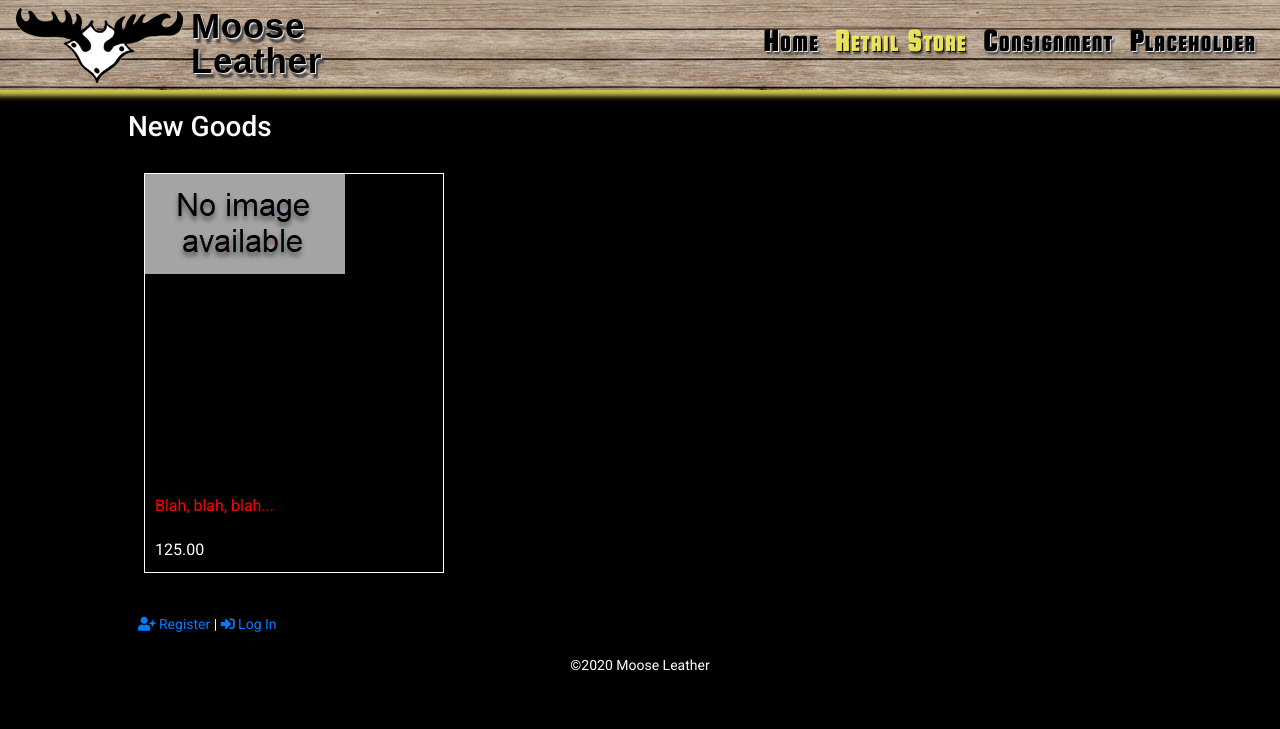
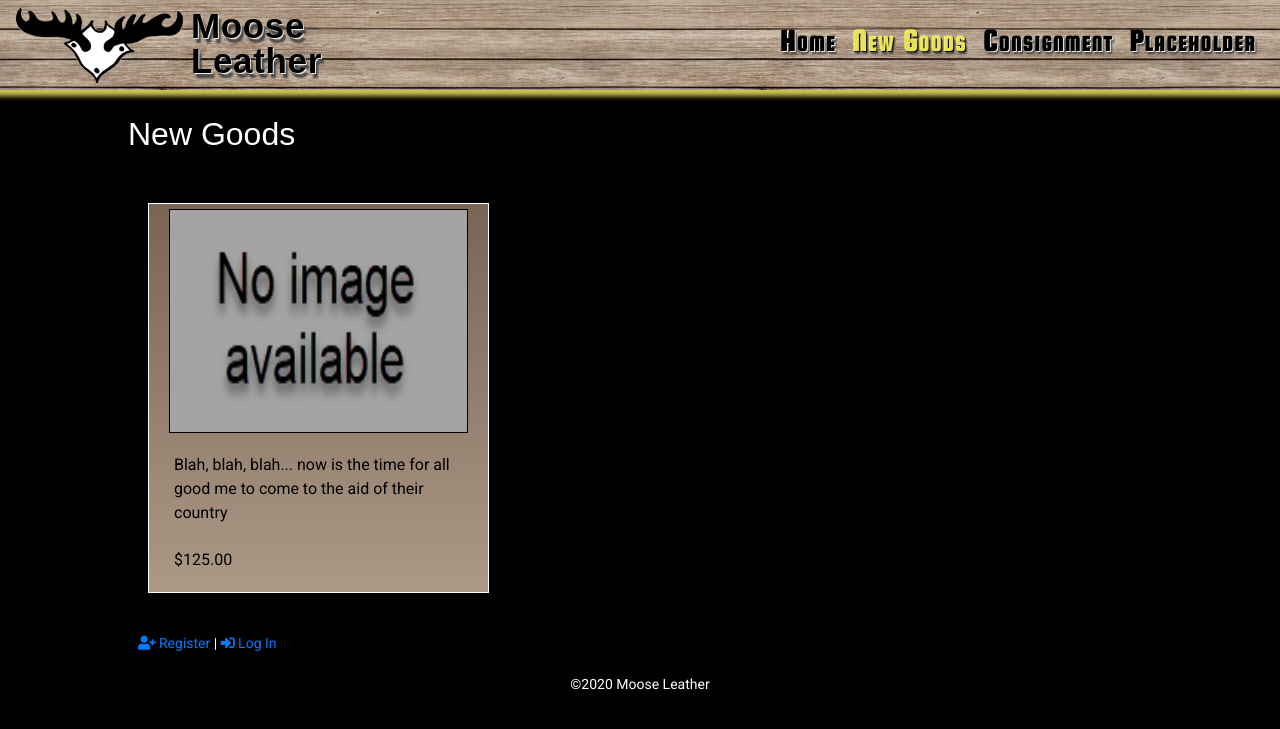
Before and after one commit to swendt57/moose_leather_project, a Django app: page /products/ in a window 1280 px wide. Shown: the top 729 px of the page. Run offline with Django 3.2, Linux system fonts and the light colour scheme; data comes from the database, SQL or seed files in the repository; parts of the project's set-up code (start-up, migrations or seed data) failed here and were passed over; some libraries are stand-ins or nearby versions; some web fonts are replaced.

Commit message:
working on the templates and styles for products

```diff
--- a/moose_leather/settings.py
+++ b/moose_leather/settings.py
@@ -13,6 +13,7 @@
 import os
 import dj_database_url
 import sys
+from django.contrib.messages import constants as messages
 
 if os.path.exists('env.py'):
     import env
@@ -160,3 +161,8 @@
 EMAIL_HOST = 'smtp.gmail.com'
 EMAIL_HOST_USER = os.environ.get('EMAIL_ADDRESS')
 EMAIL_HOST_PASSWORD = os.environ.get('EMAIL_HOST_PASSWORD')
+
+
+MESSAGE_TAGS = {
+    messages.ERROR: 'danger',
+}
--- a/products/forms.py
+++ b/products/forms.py
@@ -1,5 +1,5 @@
 from django import forms
-from .models import Item, Category
+from .models import Item
 
 
 class ConsignmentForm(forms.ModelForm):
--- a/products/templates/retail_items.html
+++ b/products/templates/retail_items.html
@@ -2,15 +2,16 @@
 
 {% block content %}
 
+<div class="container-fluid">
     <div class="row row-flex">
         {% for item in retail_items %}
-        <div class="col-xs-10 col-xs-offset-1 col-sm-offset-0 col-sm-6 col-md-4 display panel panel-default">
-            <div class="panel-body">
-                <div class="product" style="background-image: url('{{ MEDIA_URL }}{{ item.image }}')"></div>
-
-                <h4>{{ item.name }}<img src="{{ MEDIA_URL }}{{ item.image }}"></h4>
-                <p class="product-description">{{ item.description }}</p>
-                <p>{{ item.price }}</p>
+        <div class="col-xs-10 col-xs-offset-1 col-sm-offset-0 col-sm-6 col-md-4 display panel-body">
+            <h4>{{ item.title }}</h4>
+            <div class="item-photo" style="background-image: url('{{ MEDIA_URL }}{{ item.image }}')"></div>
+            <div class="product-description">
+                <p class="description">{{ item.description }} now is the time for all good me to come to the aid of their country</p>
+                <p>${{ item.price }}</p>
+            </div>
 
 {#                <form method="POST" action="{% url 'add_to_cart' product.id %}">#}
 {#                    {% csrf_token %}#}
@@ -21,9 +22,28 @@
 {#                        </span>#}
 {#                    </div>#}
 {#                </form>#}
-            </div>
         </div>
         {% endfor %}
     </div>
+</div>
+    <script src="https://code.jquery.com/jquery-3.4.1.js"></script>
+    <script>
+    $(document).ready(function() {
+        let photo = $('.item-photo');
+        let parent = photo.parent();
+        let photoWidth = parent.width() - 10;
+        let photoHeight = photoWidth * .75;
+
+        photo.css({'width': photoWidth, 'height': photoHeight});
+
+        $(window).resize(function(e) {
+            photoWidth = parent.width() -20;
+            photoHeight = photoWidth * .75;
+            photo.css({'width': photoWidth, 'height': photoHeight});
+        });
+    });
+
+
+    </script>
 
 {% endblock %}
--- a/static/css/style.css
+++ b/static/css/style.css
@@ -261,32 +261,10 @@
 /*---------------Products---------------*/
 
 .item-photo {
-    background-position: center center;
-    background-repeat: no-repeat;
-    position: absolute;
-    width: 200px;
-    height: 150px;
-    transition: width 1s, height 1s;
-    margin: 0 auto;
+    /*text-align: center;*/
     background-size: 100% 100%;
-    border: 1px solid blue;
-
-    /*transition: background-size 1s ease-in;*/
-    /*-moz-transition: background-size 1s ease-in;*/
-    /*-ms-transition: background-size 1s ease-in;*/
-    /*-o-transition: background-size 1s ease-in;*/
-    /*-webkit-transition: background-size 1s ease-in;*/
-}
-
-.item-photo:hover {
-    /*width: 400px;*/
-    height: 300px;
-    /*border: 3px solid red;*/
-    width: 400px;
-    left: -25px;
-
-    /*background-size: 100% 100%;*/
-
+    border: 1px solid black;
+    margin: auto;
 }
 
 .panel {
@@ -299,13 +277,22 @@
 }
 
 .panel-body {
-    width: 300px;
-    height: 400px;
+    /*width: 300px;*/
+    /*height: 400px;*/
     /*border: 1px solid #ddd;*/
     border: 1px solid white;
-    /*background-image: linear-gradient(#796553, #ac9886);*/
+    background-image: linear-gradient(#796553, #ac9886);
     margin: 20px;
+    /*text-align: center;*/
 }
+
+.panel-body h4 {
+    margin: 5px auto;
+    color: bisque;
+    text-shadow: 2px 2px 1px rgba(0,0,0,.8);
+}
+
+/* #eee 1px 1px 0  */
 
 /*div.panel-body > p {*/
 /*    color: red;*/
@@ -313,9 +300,13 @@
 /*}*/
 
 .product-description {
-    min-height: 40px;
-    color: red;
-    padding-top:200px;
+    /*min-height: 150px;*/
+    color: black;
+    /*border: 1px solid white;*/
+}
+
+.description {
+    min-height: 75px;
 }
 
 /*.panel {*/
--- a/templates/base.html
+++ b/templates/base.html
@@ -1,9 +1,9 @@
 {% load static %}
+{% load bootstrap_tags %}
 <html lang="en">
 <head>
     <meta charset="UTF-8">
-    <meta name="viewport"
-          content="width=device-width, user-scalable=yes, initial-scale=1.0, maximum-scale=1.0, minimum-scale=1.0">
+    <meta name="viewport" content="width=device-width, user-scalable=yes, initial-scale=1.0, maximum-scale=1.0, minimum-scale=1.0">
     <meta http-equiv="X-UA-Compatible" content="ie=edge">
 
     <link rel="stylesheet" href="https://stackpath.bootstrapcdn.com/bootstrap/4.3.1/css/bootstrap.min.css">
@@ -58,7 +58,7 @@
                         <a class="nav-link" href="{% url 'index' %}"><span class="home">Home</span></a>
                     </li>
                     <li class="nav-item">
-                        <a class="nav-link" href="{% url 'retail' %}"><span class="retail">Retail Store</span></a>
+                        <a class="nav-link" href="{% url 'retail' %}"><span class="retail">New Goods</span></a>
                     </li>
                     <li class="nav-item">
                         <a class="nav-link" href="{% url 'consigned' %}"><span class="consigned">Consignment</span></a>
@@ -76,17 +76,17 @@
 
 <section>
     {% if messages %}
-        <div class="alert alert-success">
+        {% for message in messages %}
+        <div class="alert alert-{{ message.tags }}">
             <div class="messages">
-                {% for message in messages %}
-                    {{ message }}
-                {% endfor %}
+                {{ message }}
             </div>
         </div>
+        {% endfor %}
     {% endif %}
 
     <div class="container">
-        <h3>{{ page_heading }}</h3>
+        <div class="page-heading">{{ page_heading }}</div>
 
         {% block content %} {% endblock %}
 
```
Also changed, not shown: products/templates/consigned_items.html (+29 -8 lines), products/templates/upload_consigned_item.html (added, +50 -0 lines), templates/index.html (+18 -4 lines).
